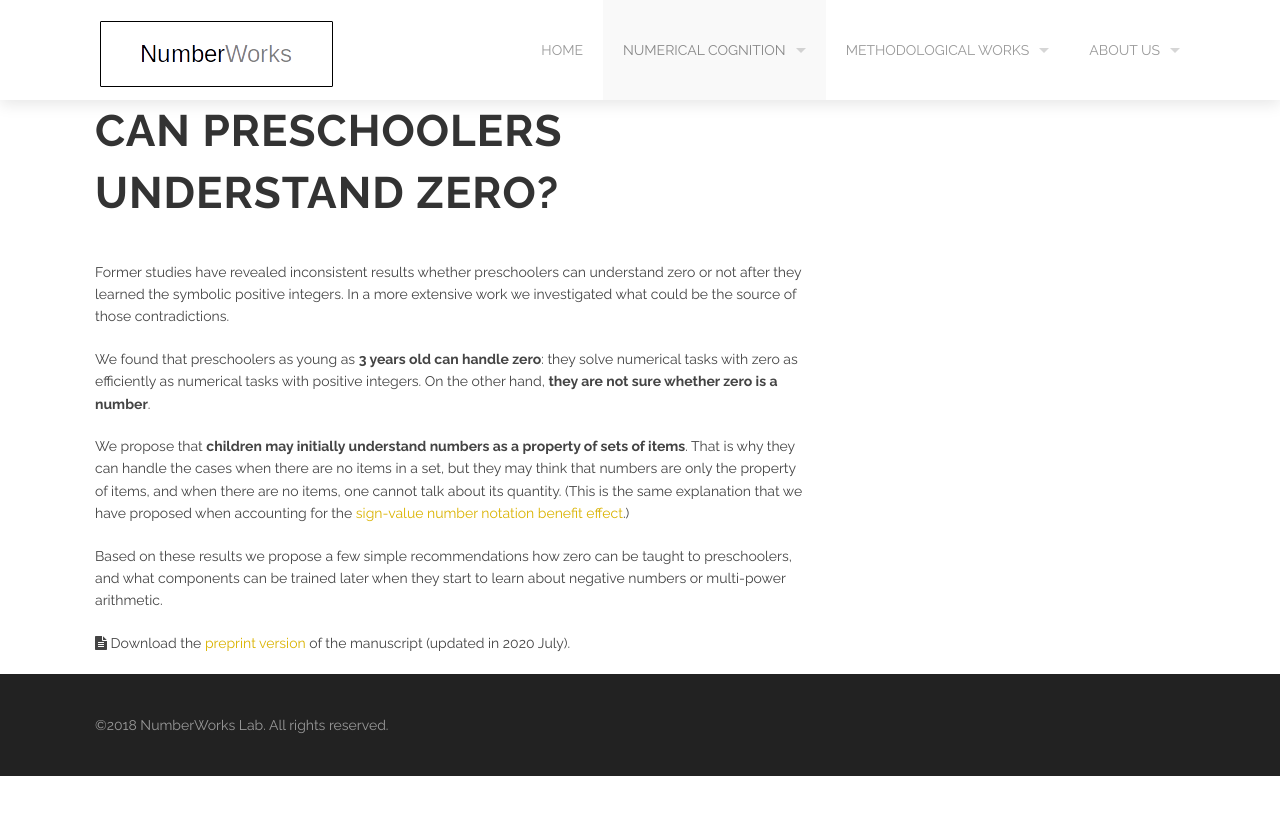
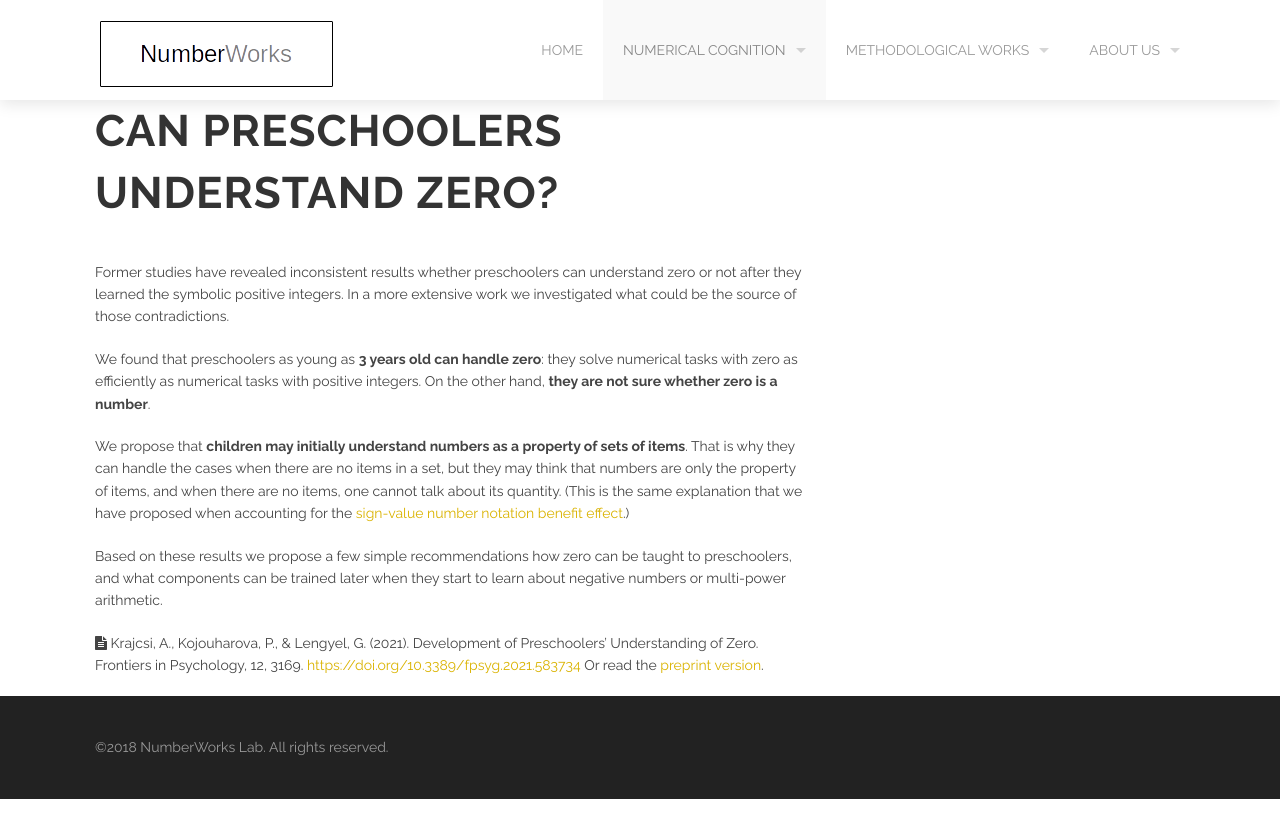
Before and after one commit to theNumberWorks/numberworks_website, a Jekyll site: the page built from zero_in_preschoolers.md, in a window 1280 px wide. Shown: the top 838 px of the page. Built offline with Jekyll 4.4.1, drawn with Linux system fonts in a browser that asks for light colours.

Commit message:
Update zero_in_preschoolers.md

```diff
--- a/zero_in_preschoolers.md
+++ b/zero_in_preschoolers.md
@@ -12,4 +12,4 @@ We propose that **children may initially understand numbers as a property of set
 
 Based on these results we propose a few simple recommendations how zero can be taught to preschoolers, and what components can be trained later when they start to learn about negative numbers or multi-power arithmetic.
 
-<i class='fa fa-file-text'></i> Download the [preprint version](https://www.preprints.org/manuscript/201708.0087/) of the manuscript (updated in 2020 July).
+<i class='fa fa-file-text'></i> Krajcsi, A., Kojouharova, P., & Lengyel, G. (2021). Development of Preschoolers’ Understanding of Zero. Frontiers in Psychology, 12, 3169. [https://doi.org/10.3389/fpsyg.2021.583734](https://doi.org/10.3389/fpsyg.2021.583734) Or read the [preprint version](https://www.preprints.org/manuscript/201708.0087/).
```
